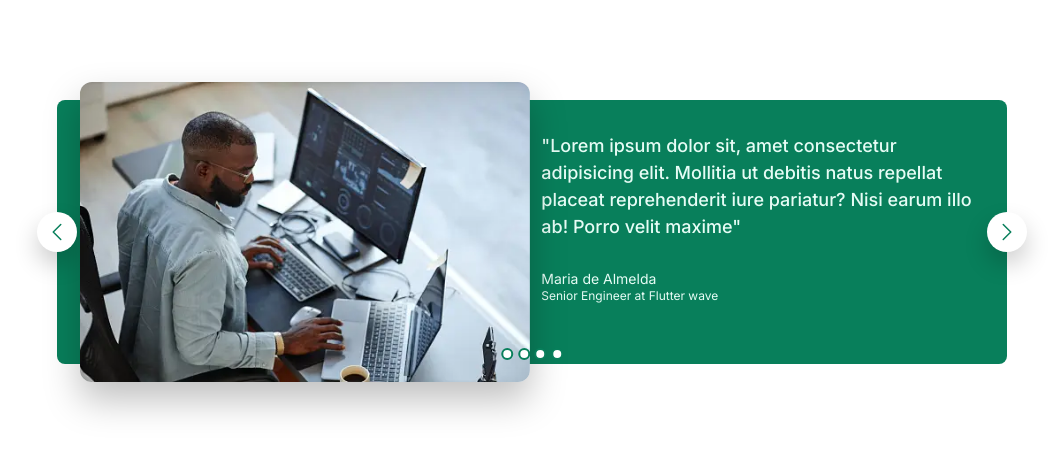
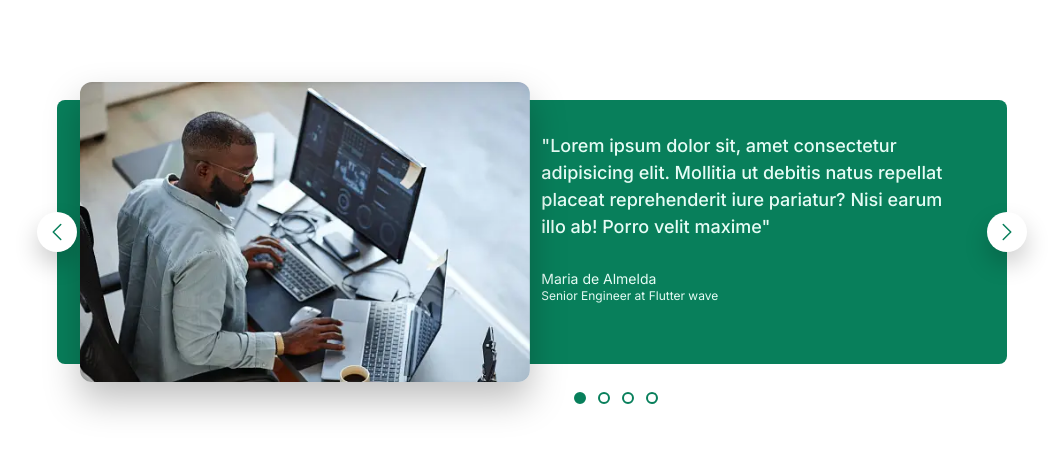
Before and after one commit to Maakai123/projects, a plain HTML site: page modern-websites/Caraousel/caraousel.html in a window 1280 px wide. Shown: the whole page, without its empty margins (108-1171 px from the left). Drawn offline with Linux system fonts and the light colour scheme.

Commit message:
update code

```diff
--- a/modern-websites/Caraousel/caraousel.html
+++ b/modern-websites/Caraousel/caraousel.html
@@ -36,7 +36,7 @@
           </svg>
           </button>
           <div class="dots">
-            <button class="dot">&nbsp;</button>
+            <button class="dot dot-fill">&nbsp;</button>
             <button class="dot">&nbsp;</button>
             <button class="dot">&nbsp;</button>
             <button class="dot">&nbsp;</button>
--- a/modern-websites/Caraousel/style.css
+++ b/modern-websites/Caraousel/style.css
@@ -31,13 +31,14 @@ GRAY COLOR:#343a40
   width: 950px;
   margin: 100px auto;
   background-color: #087f5b;
-  padding: 32px ;
+  padding:32px 48px 32px 86px; /*top right bottom and left*/
   border-radius: 8px;
   display: flex; /*Use display flex to place everything side by side*/
   /*align-items: center;*/
   padding-left: 98px;/*This will help the image transformed move to the left*/
   gap:86px;
   position: relative;
+
 }
 
 
@@ -127,9 +128,12 @@ GRAY COLOR:#343a40
 position:absolute;
 /*if set left to 50%, dots will be at the center*/
 left: 50%;
-transform: translate(-50%, 0);
+transform: translate(50%, 40px); /*50% will push right horizontally */
 /*push it to bottom*/
 bottom: 0;
+/*Use flex to put gap between the btns*/
+ display: flex;
+ gap:12px;
 }
 
 .dot {
@@ -142,5 +146,9 @@ bottom: 0;
 
 }
 
-
+.dot-fill{
+  /*to give the first on a background color,
+  create a special class dot-fill*/
+  background-color:#087f5b; ;
+}
 /*6:52:42*/
```
Also changed, not shown: modern-websites/Caraousel/text.txt (added).
